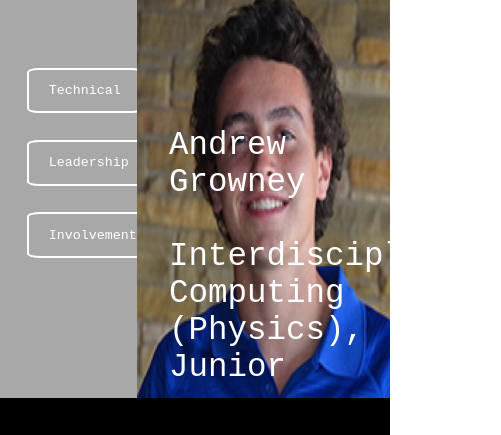
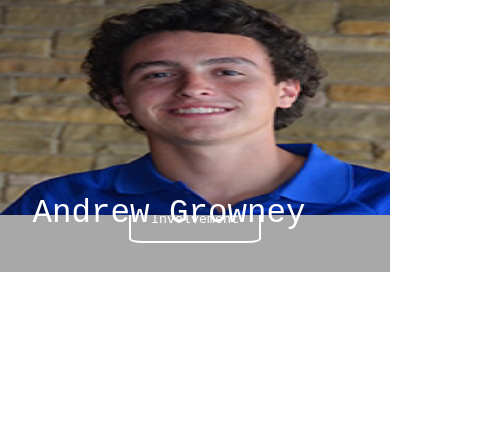
Before and after one commit to ajgrowney/ajgrowney.github.io, a plain HTML site: page index.html in a window 390 px wide. Shown: the top 435 px of the page, 501 px wide, since content can reach past the window. Drawn offline with Linux system fonts and the light colour scheme.

Commit message:
iPhone styling

```diff
--- a/css/main_index.css
+++ b/css/main_index.css
@@ -57,7 +57,8 @@ body{
   font-size: 2em;
 }
 
-@media (max-device-width: 736px){
+@media only screen
+and (max-device-width: 836px){
   .main{
     grid-template-columns: 100%;
     grid-template-rows: 20% 10em;
```
